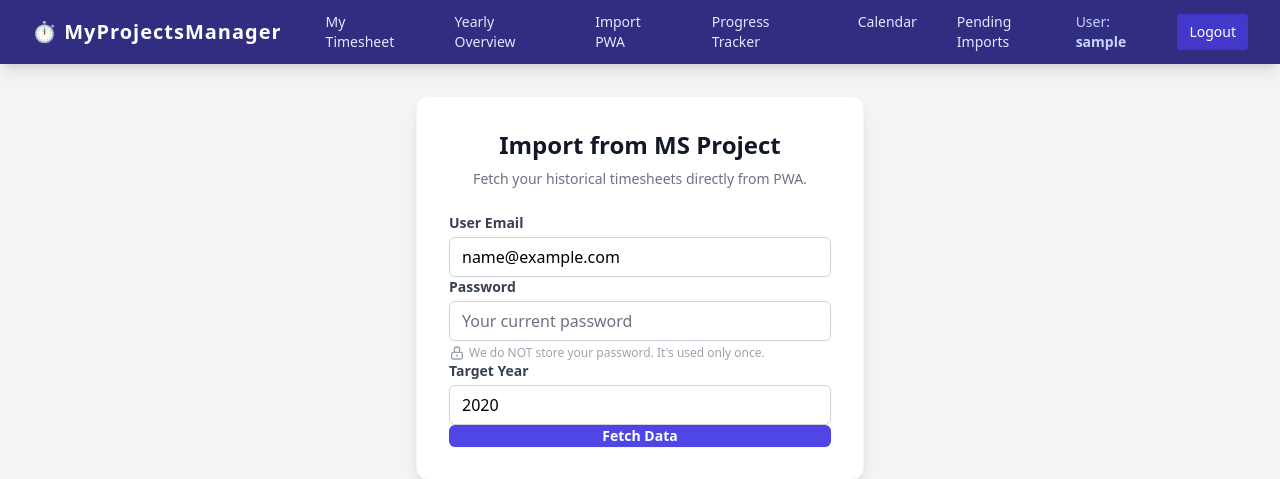
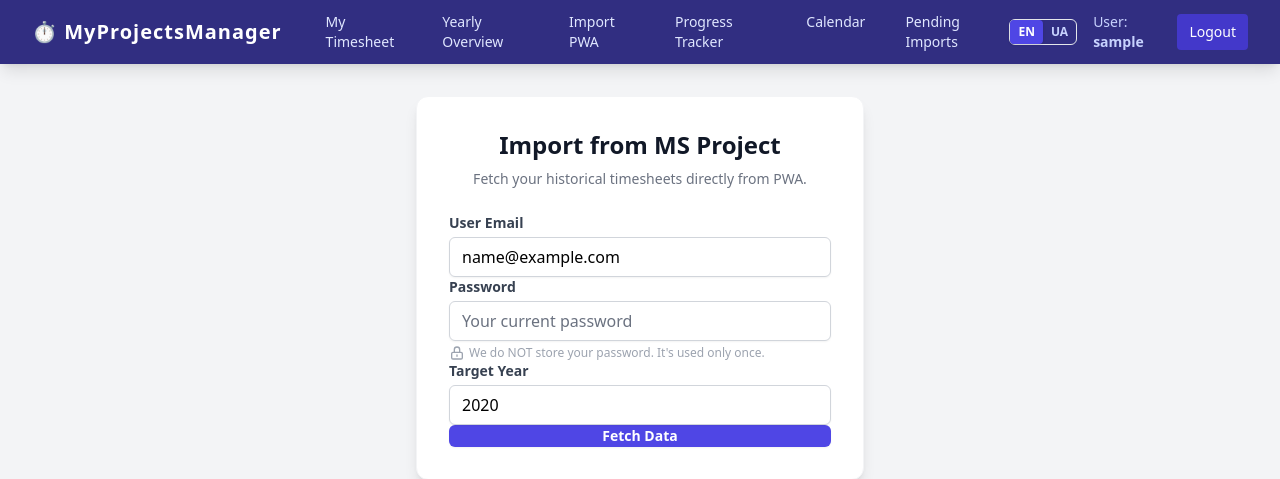
Before and after one commit to OleksanderShevchenko/MyProjectsManager, a Django app: page /import/start/ in a window 1280 px wide. Shown: the top 479 px of the page. Run offline with Django 5.2, Linux system fonts and the light colour scheme; the visitor is signed in with stand-in values (Sample User, id 1); data that the repository does not hold is empty.

Commit message:
feat: add language switcher and translation tags to base.html

```diff
--- a/work_time_reporter/templates/work_time_reporter/base.html
+++ b/work_time_reporter/templates/work_time_reporter/base.html
@@ -1,6 +1,6 @@
-{% load static django_htmx %}
+{% load static django_htmx i18n %}
 <!DOCTYPE html>
-<html lang="en">
+<html lang="{{ LANGUAGE_CODE|default:'en' }}">
 <head>
     <meta charset="UTF-8">
     <meta name="viewport" content="width=device-width, initial-scale=1.0">
@@ -14,7 +14,7 @@
 </head>
 <body class="bg-gray-100 min-h-screen" hx-headers='{"X-CSRFToken": "{{ csrf_token }}"}'>
     <a href="#main-content" class="sr-only focus:not-sr-only focus:absolute focus:top-2 focus:left-2 bg-indigo-600 text-white px-4 py-2 rounded-md shadow-md z-50 focus:outline-none focus:ring-2 focus:ring-white">
-        Skip to main content
+        {% trans "Skip to main content" %}
     </a>
 
     <nav class="bg-indigo-900 text-white shadow-lg">
@@ -26,27 +26,45 @@
                     </a>
 
                     <div class="hidden md:flex space-x-4">
-                        <a href="{% url 'work_time_reporter:dashboard' %}" class="text-indigo-100 hover:bg-indigo-800 hover:text-white px-3 py-2 rounded-md text-sm font-medium transition">My Timesheet</a>
-                        <a href="{% url 'work_time_reporter:yearly_dashboard' %}" class="text-indigo-100 hover:bg-indigo-800 hover:text-white px-3 py-2 rounded-md text-sm font-medium transition">Yearly Overview</a>
-                        <a href="{% url 'msproject_import:start' %}" class="text-indigo-100 hover:bg-indigo-800 px-3 py-2 rounded-md text-sm font-medium">Import PWA</a>
-                        <a href="{% url 'work_time_reporter:progress_dashboard_current' %}" class="text-indigo-100 hover:bg-indigo-800 px-3 py-2 rounded-md text-sm font-medium">Progress Tracker</a>
-                        <a href="{% url 'work_time_reporter:calendar_settings_current' %}" class="text-indigo-100 hover:bg-indigo-800 px-3 py-2 rounded-md text-sm font-medium">Calendar</a>
+                        <a href="{% url 'work_time_reporter:dashboard' %}" class="text-indigo-100 hover:bg-indigo-800 hover:text-white px-3 py-2 rounded-md text-sm font-medium transition">{% trans "My Timesheet" %}</a>
+                        <a href="{% url 'work_time_reporter:yearly_dashboard' %}" class="text-indigo-100 hover:bg-indigo-800 hover:text-white px-3 py-2 rounded-md text-sm font-medium transition">{% trans "Yearly Overview" %}</a>
+                        <a href="{% url 'msproject_import:start' %}" class="text-indigo-100 hover:bg-indigo-800 px-3 py-2 rounded-md text-sm font-medium">{% trans "Import PWA" %}</a>
+                        <a href="{% url 'work_time_reporter:progress_dashboard_current' %}" class="text-indigo-100 hover:bg-indigo-800 px-3 py-2 rounded-md text-sm font-medium">{% trans "Progress Tracker" %}</a>
+                        <a href="{% url 'work_time_reporter:calendar_settings_current' %}" class="text-indigo-100 hover:bg-indigo-800 px-3 py-2 rounded-md text-sm font-medium">{% trans "Calendar" %}</a>
                         {% if request.user.is_active_manager %}
-                            <a href="{% url 'work_time_reporter:team_approvals' %}" class="text-white bg-indigo-800 hover:bg-indigo-700 px-3 py-2 rounded-md text-sm font-medium transition shadow-inner">Team Approvals</a>
+                            <a href="{% url 'work_time_reporter:team_approvals' %}" class="text-white bg-indigo-800 hover:bg-indigo-700 px-3 py-2 rounded-md text-sm font-medium transition shadow-inner">{% trans "Team Approvals" %}</a>
                         {% endif %}
                         {% if user.is_staff %}
-                            <a href="{% url 'msproject_import:pending' %}" class="text-indigo-100 hover:bg-indigo-800 px-3 py-2 rounded-md text-sm font-medium">Pending Imports</a>
+                            <a href="{% url 'msproject_import:pending' %}" class="text-indigo-100 hover:bg-indigo-800 px-3 py-2 rounded-md text-sm font-medium">{% trans "Pending Imports" %}</a>
                         {% endif %}
                     </div>
                 </div>
 
-                <!-- Desktop User & Logout -->
-                <div class="hidden md:flex items-center">
-                    <span class="mr-4 text-sm text-indigo-200">User: <strong>{{ request.user.username }}</strong></span>
+                <!-- Desktop User, Language Switcher & Logout -->
+                <div class="hidden md:flex items-center space-x-4">
+                    <!-- Language switcher -->
+                    <form action="{% url 'set_language' %}" method="post" class="inline-flex items-center text-xs">
+                        {% csrf_token %}
+                        <input name="next" type="hidden" value="{{ request.get_full_path }}">
+                        <div class="inline-flex rounded-md shadow-xs bg-indigo-950/60 p-0.5 border border-indigo-700/50">
+                            <button type="submit" name="language" value="en"
+                                    class="px-2 py-1 rounded text-xs font-semibold transition cursor-pointer {% if LANGUAGE_CODE == 'en' %}bg-indigo-600 text-white shadow{% else %}text-indigo-200 hover:text-white{% endif %}"
+                                    aria-label="Switch language to English">
+                                EN
+                            </button>
+                            <button type="submit" name="language" value="uk"
+                                    class="px-2 py-1 rounded text-xs font-semibold transition cursor-pointer {% if LANGUAGE_CODE == 'uk' %}bg-indigo-600 text-white shadow{% else %}text-indigo-200 hover:text-white{% endif %}"
+                                    aria-label="Перемкнути мову на українську">
+                                UA
+                            </button>
+                        </div>
+                    </form>
+
+                    <span class="text-sm text-indigo-200">{% trans "User" %}: <strong>{{ request.user.username }}</strong></span>
                     <form method="POST" action="{% url 'work_time_reporter:logout' %}" class="inline">
                         {% csrf_token %}
-                        <button type="submit" aria-label="Log out of system" class="bg-indigo-700 hover:bg-indigo-600 px-3 py-2 rounded text-sm transition cursor-pointer">
-                            Logout
+                        <button type="submit" aria-label="{% trans 'Log out of system' %}" class="bg-indigo-700 hover:bg-indigo-600 px-3 py-2 rounded text-sm transition cursor-pointer">
+                            {% trans "Logout" %}
                         </button>
                     </form>
                 </div>
@@ -57,8 +75,8 @@
                             class="inline-flex items-center justify-center p-2 rounded-md text-indigo-200 hover:text-white hover:bg-indigo-800 focus:outline-none focus:ring-2 focus:ring-inset focus:ring-white transition cursor-pointer"
                             aria-controls="mobile-menu"
                             aria-expanded="false"
-                            aria-label="Open main menu">
-                        <span class="sr-only">Open main menu</span>
+                            aria-label="{% trans 'Open main menu' %}">
+                        <span class="sr-only">{% trans "Open main menu" %}</span>
                         <svg id="hamburger-icon" class="block h-6 w-6" fill="none" viewBox="0 0 24 24" stroke="currentColor" aria-hidden="true">
                             <path stroke-linecap="round" stroke-linejoin="round" stroke-width="2" d="M4 6h16M4 12h16M4 18h16" />
                         </svg>
@@ -72,26 +90,44 @@
 
         <!-- Mobile Menu Panel -->
         <div id="mobile-menu" class="hidden md:hidden border-t border-indigo-800 bg-indigo-900 px-4 pt-2 pb-4 space-y-1">
-            <a href="{% url 'work_time_reporter:dashboard' %}" class="text-indigo-100 hover:bg-indigo-800 hover:text-white block px-3 py-2 rounded-md text-base font-medium">My Timesheet</a>
-            <a href="{% url 'work_time_reporter:yearly_dashboard' %}" class="text-indigo-100 hover:bg-indigo-800 hover:text-white block px-3 py-2 rounded-md text-base font-medium">Yearly Overview</a>
-            <a href="{% url 'msproject_import:start' %}" class="text-indigo-100 hover:bg-indigo-800 block px-3 py-2 rounded-md text-base font-medium">Import PWA</a>
-            <a href="{% url 'work_time_reporter:progress_dashboard_current' %}" class="text-indigo-100 hover:bg-indigo-800 block px-3 py-2 rounded-md text-base font-medium">Progress Tracker</a>
-            <a href="{% url 'work_time_reporter:calendar_settings_current' %}" class="text-indigo-100 hover:bg-indigo-800 block px-3 py-2 rounded-md text-base font-medium">Calendar</a>
+            <a href="{% url 'work_time_reporter:dashboard' %}" class="text-indigo-100 hover:bg-indigo-800 hover:text-white block px-3 py-2 rounded-md text-base font-medium">{% trans "My Timesheet" %}</a>
+            <a href="{% url 'work_time_reporter:yearly_dashboard' %}" class="text-indigo-100 hover:bg-indigo-800 hover:text-white block px-3 py-2 rounded-md text-base font-medium">{% trans "Yearly Overview" %}</a>
+            <a href="{% url 'msproject_import:start' %}" class="text-indigo-100 hover:bg-indigo-800 block px-3 py-2 rounded-md text-base font-medium">{% trans "Import PWA" %}</a>
+            <a href="{% url 'work_time_reporter:progress_dashboard_current' %}" class="text-indigo-100 hover:bg-indigo-800 block px-3 py-2 rounded-md text-base font-medium">{% trans "Progress Tracker" %}</a>
+            <a href="{% url 'work_time_reporter:calendar_settings_current' %}" class="text-indigo-100 hover:bg-indigo-800 block px-3 py-2 rounded-md text-base font-medium">{% trans "Calendar" %}</a>
             {% if request.user.is_active_manager %}
-                <a href="{% url 'work_time_reporter:team_approvals' %}" class="text-white bg-indigo-800 hover:bg-indigo-700 block px-3 py-2 rounded-md text-base font-medium shadow-inner">Team Approvals</a>
+                <a href="{% url 'work_time_reporter:team_approvals' %}" class="text-white bg-indigo-800 hover:bg-indigo-700 block px-3 py-2 rounded-md text-base font-medium shadow-inner">{% trans "Team Approvals" %}</a>
             {% endif %}
             {% if user.is_staff %}
-                <a href="{% url 'msproject_import:pending' %}" class="text-indigo-100 hover:bg-indigo-800 block px-3 py-2 rounded-md text-base font-medium">Pending Imports</a>
+                <a href="{% url 'msproject_import:pending' %}" class="text-indigo-100 hover:bg-indigo-800 block px-3 py-2 rounded-md text-base font-medium">{% trans "Pending Imports" %}</a>
             {% endif %}
 
-            <div class="pt-4 pb-2 border-t border-indigo-800 mt-3">
-                <div class="px-3 text-sm text-indigo-200 mb-2">
-                    Signed in as: <strong class="text-white">{{ request.user.username }}</strong>
+            <div class="pt-4 pb-2 border-t border-indigo-800 mt-3 space-y-3">
+                <div class="px-3 flex items-center justify-between">
+                    <span class="text-sm text-indigo-200">
+                        {% trans "Signed in as:" %} <strong class="text-white">{{ request.user.username }}</strong>
+                    </span>
+                    <form action="{% url 'set_language' %}" method="post" class="inline-flex items-center text-xs">
+                        {% csrf_token %}
+                        <input name="next" type="hidden" value="{{ request.get_full_path }}">
+                        <div class="inline-flex rounded-md shadow-xs bg-indigo-950/60 p-0.5 border border-indigo-700/50">
+                            <button type="submit" name="language" value="en"
+                                    class="px-2 py-1 rounded text-xs font-semibold transition cursor-pointer {% if LANGUAGE_CODE == 'en' %}bg-indigo-600 text-white shadow{% else %}text-indigo-200 hover:text-white{% endif %}"
+                                    aria-label="Switch language to English">
+                                EN
+                            </button>
+                            <button type="submit" name="language" value="uk"
+                                    class="px-2 py-1 rounded text-xs font-semibold transition cursor-pointer {% if LANGUAGE_CODE == 'uk' %}bg-indigo-600 text-white shadow{% else %}text-indigo-200 hover:text-white{% endif %}"
+                                    aria-label="Перемкнути мову на українську">
+                                UA
+                            </button>
+                        </div>
+                    </form>
                 </div>
                 <form method="POST" action="{% url 'work_time_reporter:logout' %}" class="px-3">
                     {% csrf_token %}
-                    <button type="submit" aria-label="Log out of system" class="w-full text-left bg-indigo-700 hover:bg-indigo-600 px-3 py-2 rounded-md text-base font-medium text-white transition cursor-pointer">
-                        Logout
+                    <button type="submit" aria-label="{% trans 'Log out of system' %}" class="w-full text-left bg-indigo-700 hover:bg-indigo-600 px-3 py-2 rounded-md text-base font-medium text-white transition cursor-pointer">
+                        {% trans "Logout" %}
                     </button>
                 </form>
             </div>
```
